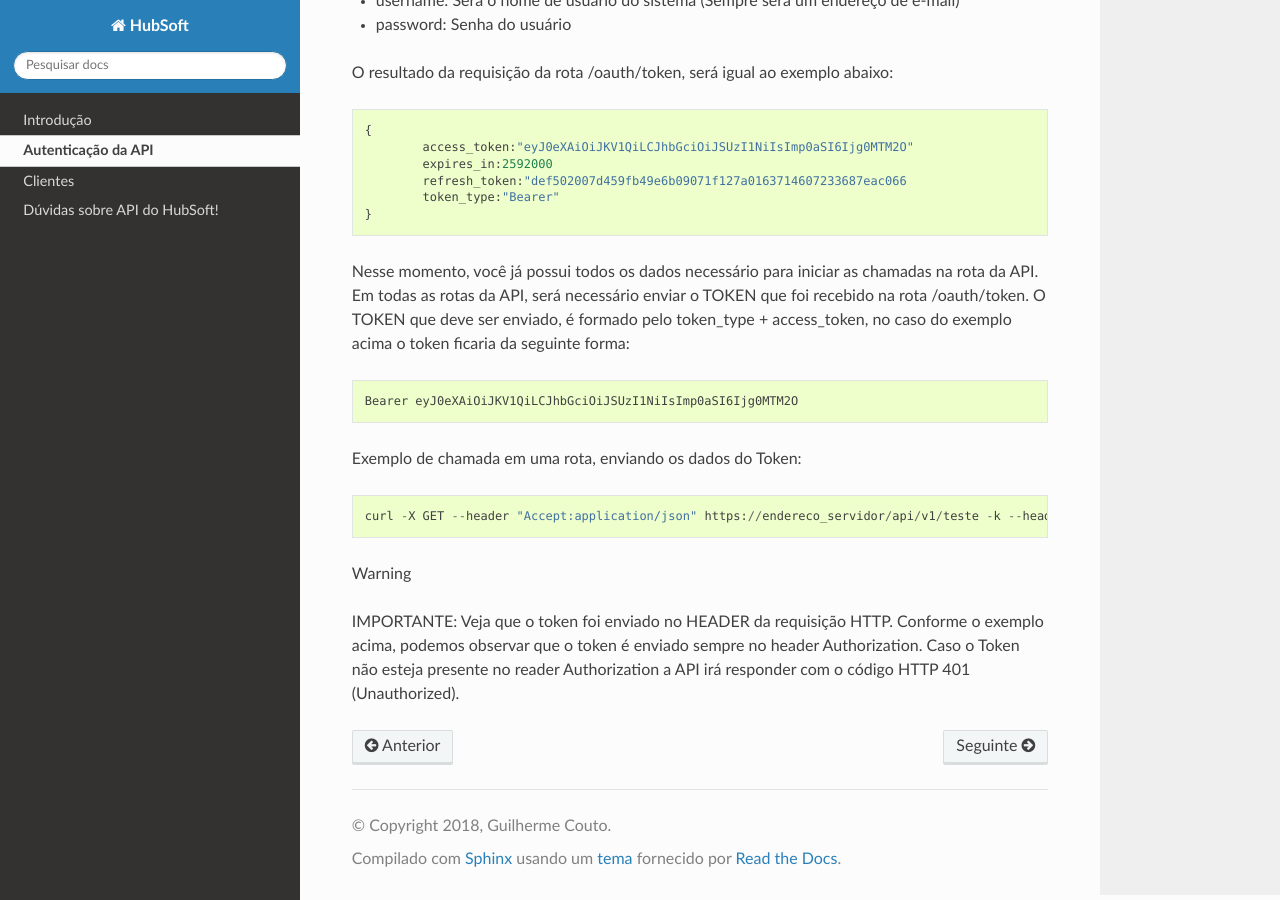
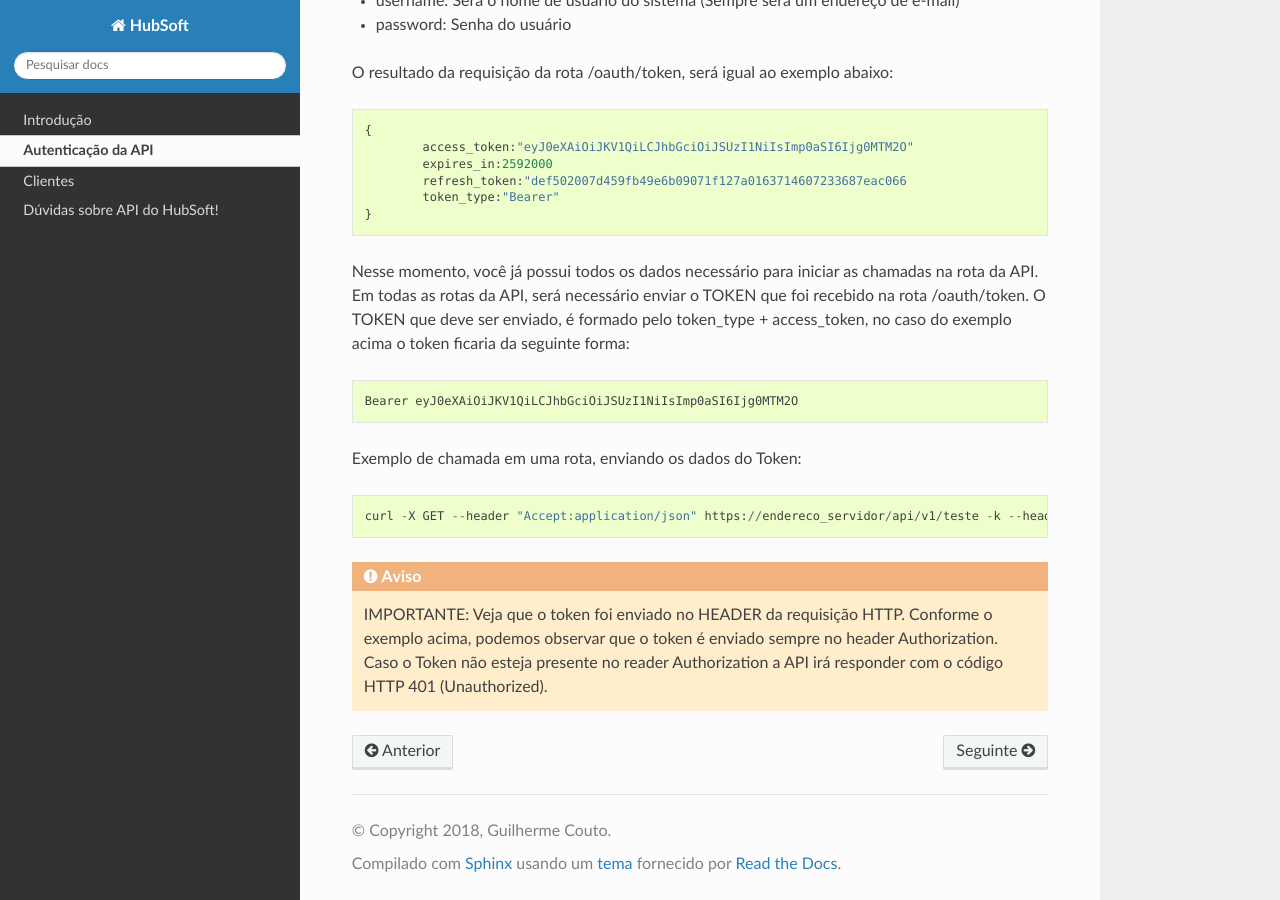
Before and after one commit to hubsoftbrasil/api, a Sphinx documentation site: the page built from docs/source/autenticacao.rst, in a window 1280 px wide and 900 px high, scrolled down 861 px. Built offline with Sphinx 7.4.7 and the Read the Docs theme 2.0.0, drawn with Linux system fonts in a browser that asks for light colours.

```diff
--- a/docs/source/autenticacao.rst
+++ b/docs/source/autenticacao.rst
@@ -52,6 +52,6 @@ Exemplo de chamada em uma rota, enviando os dados do Token::
 
 	curl -X GET --header "Accept:application/json" https://endereco_servidor/api/v1/teste -k --header "Authorization: Bearer eyJ0eXAiOiJKV1QiLCJhbGciOiJSUzI1NiIsImp0aSI6Ijg0MTM2O"
 
-Warning
+.. warning::
 
-IMPORTANTE: Veja que o token foi enviado no HEADER da requisição HTTP. Conforme o exemplo acima, podemos observar que o token é enviado sempre no header :term:`Authorization`. Caso o Token não esteja presente no reader :term:`Authorization` a API irá responder com o código HTTP 401 (Unauthorized).
+	IMPORTANTE: Veja que o token foi enviado no HEADER da requisição HTTP. Conforme o exemplo acima, podemos observar que o token é enviado sempre no header :term:`Authorization`. Caso o Token não esteja presente no reader :term:`Authorization` a API irá responder com o código HTTP 401 (Unauthorized).
```
